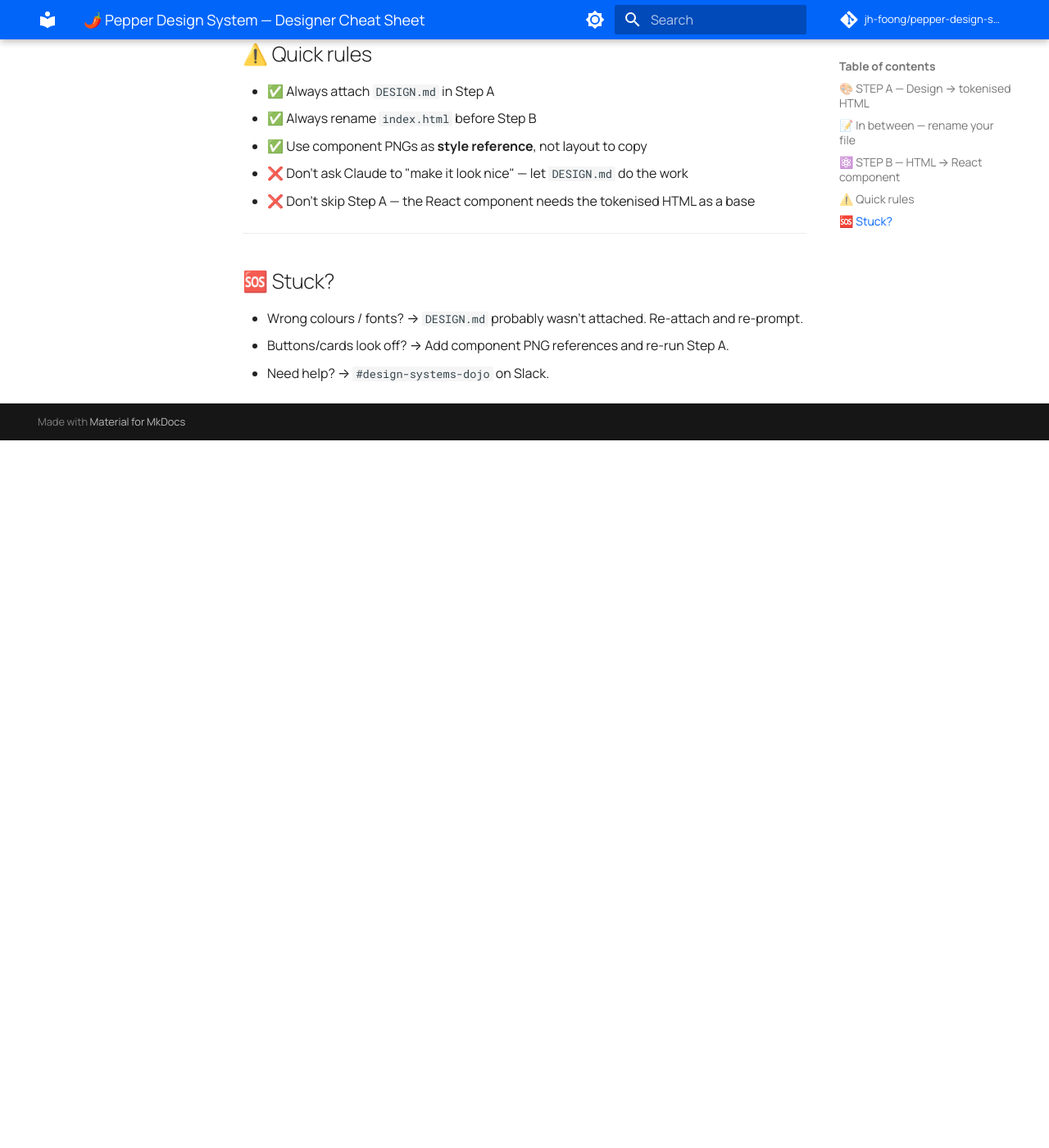
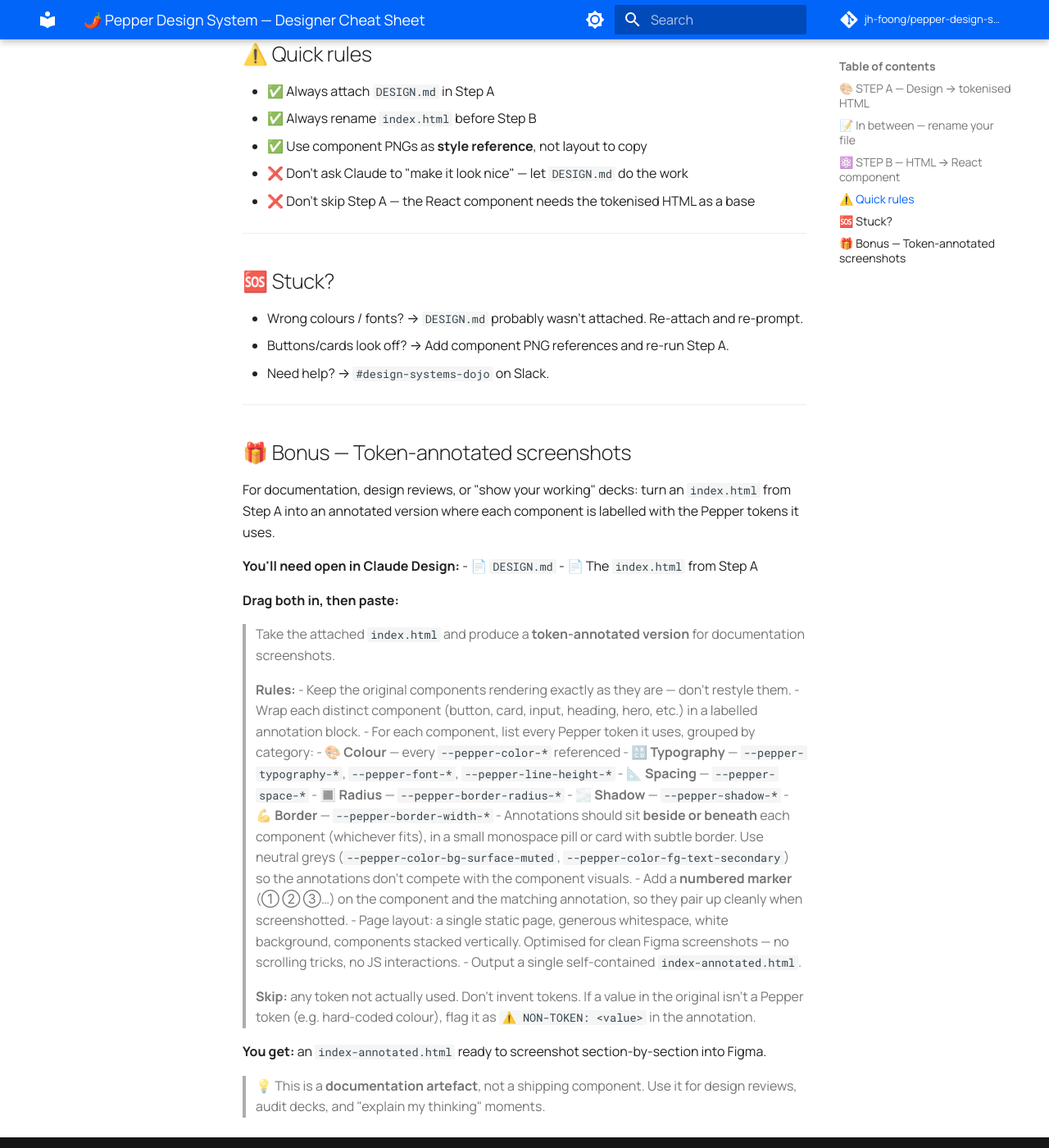
Before and after one commit to jh-foong/pepper-design-system, an MkDocs documentation site: the page built from docs/designer-cheat-sheet.md, in a window 1280 px wide and 1400 px high, scrolled down 1464 px. Shown: the whole window at 82% size. Built offline with MkDocs 1.6.1 and Material for MkDocs 9.7.7, drawn with Linux system fonts in a browser that asks for light colours; comment, search, counter and statistics services are not loaded; before the commit the page ends 2001 px from its top, so only the background shows below that.

Commit message:
docs(cheat-sheet): add bonus token-annotation prompt
Adds a third prompt for generating documentation-ready annotated
HTML — each component labelled with the Pepper tokens it uses,
optimised for clean Figma screenshots.

Co-Authored-By: Claude Sonnet 4.6 <noreply@anthropic.com>

```diff
--- a/docs/designer-cheat-sheet.md
+++ b/docs/designer-cheat-sheet.md
@@ -64,3 +64,38 @@ Before moving to Step B, **rename `index.html`** to something descriptive — e.
 - Wrong colours / fonts? → `DESIGN.md` probably wasn't attached. Re-attach and re-prompt.
 - Buttons/cards look off? → Add component PNG references and re-run Step A.
 - Need help? → `#design-systems-dojo` on Slack.
+
+---
+
+## 🎁 Bonus — Token-annotated screenshots
+
+For documentation, design reviews, or "show your working" decks: turn an `index.html` from Step A into an annotated version where each component is labelled with the Pepper tokens it uses.
+
+**You'll need open in Claude Design:**
+- 📄 `DESIGN.md`
+- 📄 The `index.html` from Step A
+
+**Drag both in, then paste:**
+
+> Take the attached `index.html` and produce a **token-annotated version** for documentation screenshots.
+>
+> **Rules:**
+> - Keep the original components rendering exactly as they are — don't restyle them.
+> - Wrap each distinct component (button, card, input, heading, hero, etc.) in a labelled annotation block.
+> - For each component, list every Pepper token it uses, grouped by category:
+>   - 🎨 **Colour** — every `--pepper-color-*` referenced
+>   - 🔠 **Typography** — `--pepper-typography-*`, `--pepper-font-*`, `--pepper-line-height-*`
+>   - 📐 **Spacing** — `--pepper-space-*`
+>   - 🔳 **Radius** — `--pepper-border-radius-*`
+>   - 🌫️ **Shadow** — `--pepper-shadow-*`
+>   - 💪 **Border** — `--pepper-border-width-*`
+> - Annotations should sit **beside or beneath** each component (whichever fits), in a small monospace pill or card with subtle border. Use neutral greys (`--pepper-color-bg-surface-muted`, `--pepper-color-fg-text-secondary`) so the annotations don't compete with the component visuals.
+> - Add a **numbered marker** (① ② ③…) on the component and the matching annotation, so they pair up cleanly when screenshotted.
+> - Page layout: a single static page, generous whitespace, white background, components stacked vertically. Optimised for clean Figma screenshots — no scrolling tricks, no JS interactions.
+> - Output a single self-contained `index-annotated.html`.
+>
+> **Skip:** any token not actually used. Don't invent tokens. If a value in the original isn't a Pepper token (e.g. hard-coded colour), flag it as `⚠️ NON-TOKEN: <value>` in the annotation.
+
+**You get:** an `index-annotated.html` ready to screenshot section-by-section into Figma.
+
+> 💡 This is a **documentation artefact**, not a shipping component. Use it for design reviews, audit decks, and "explain my thinking" moments.
```
